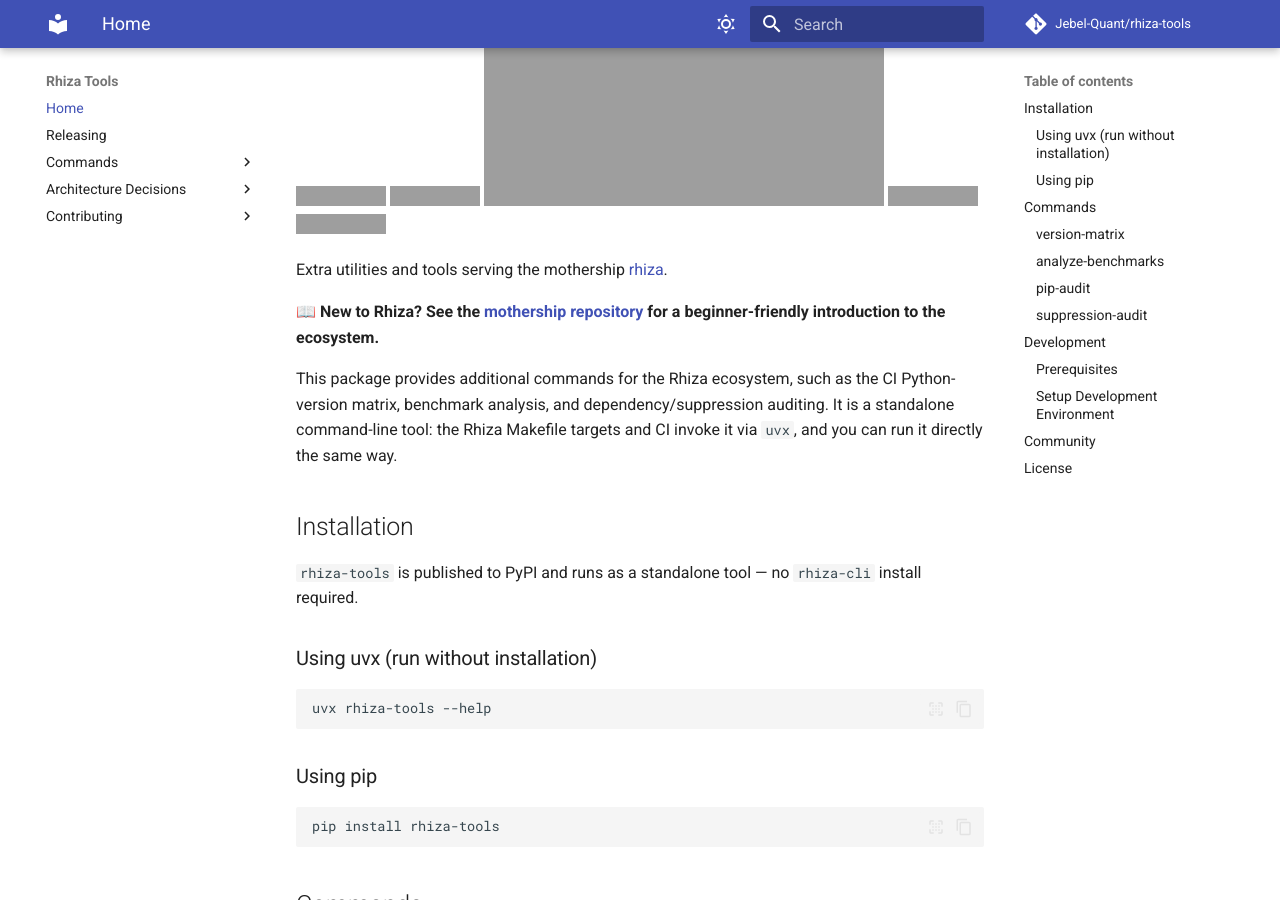
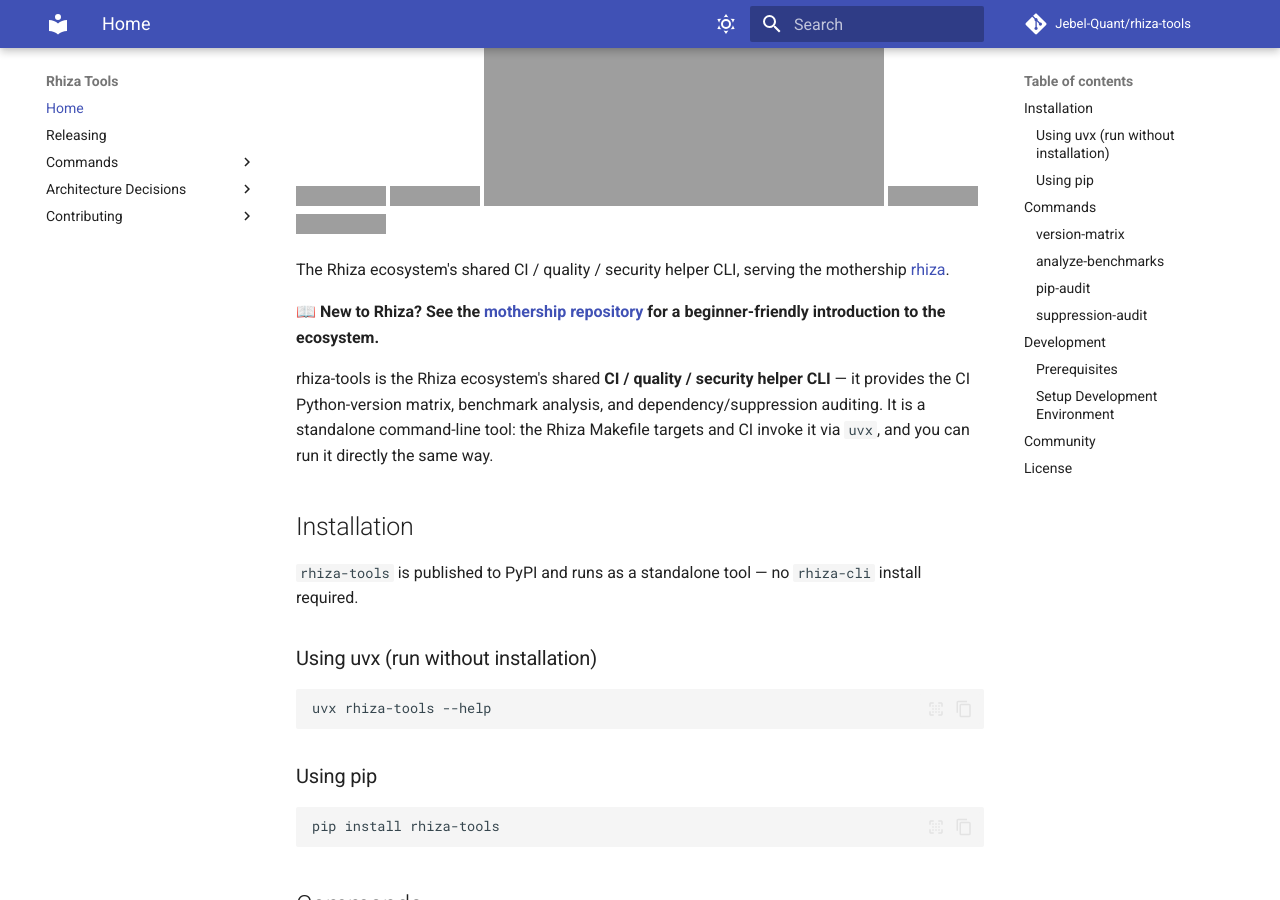
Before and after one commit to Jebel-Quant/rhiza-tools, an MkDocs documentation site: the page built from docs/index.md, in a window 1280 px wide and 900 px high, scrolled down 317 px. Built offline with MkDocs 1.6.1 and Material for MkDocs 9.7.7, drawn with Linux system fonts in a browser that asks for light colours; comment, search, counter and statistics services are not loaded; grey boxes are pictures that could not be loaded.

Commit message:
docs: reframe rhiza-tools as the CI/quality/security helper CLI (#338)
After the removal of the bump/release/rollback/update-readme commands, the
project's self-description still framed it as "release/versioning tooling".
Update the identity to match what it actually is now — the Rhiza ecosystem's
shared CI / quality / security helper CLI (version matrix, benchmark analysis,
pip-audit, suppression-audit):

- CLAUDE.md "What is this repo?"
- README title tagline + intro
- pyproject `description` (PyPI blurb)
- Typer app `--help` and the package/CLI module docstrings

Co-authored-by: Claude Opus 4.8 (1M context) <noreply@anthropic.com>

```diff
--- a/README.md
+++ b/README.md
@@ -7,11 +7,11 @@
 [![Downloads](https://static.pepy.tech/personalized-badge/rhiza-tools?period=month&units=international_system&left_color=black&right_color=orange&left_text=PyPI%20downloads%20per%20month)](https://pepy.tech/project/rhiza-tools)
 [![CodeFactor](https://www.codefactor.io/repository/github/jebel-quant/rhiza-tools/badge)](https://www.codefactor.io/repository/github/jebel-quant/rhiza-tools)
 
-Extra utilities and tools serving the mothership [rhiza](https://github.com/Jebel-Quant/rhiza).
+The Rhiza ecosystem's shared CI / quality / security helper CLI, serving the mothership [rhiza](https://github.com/Jebel-Quant/rhiza).
 
 **📖 New to Rhiza? See the [mothership repository](https://github.com/Jebel-Quant/rhiza) for a beginner-friendly introduction to the ecosystem.**
 
-This package provides additional commands for the Rhiza ecosystem, such as the CI Python-version matrix, benchmark analysis, and dependency/suppression auditing. It is a standalone command-line tool: the Rhiza Makefile targets and CI invoke it via `uvx`, and you can run it directly the same way.
+rhiza-tools is the Rhiza ecosystem's shared **CI / quality / security helper CLI** — it provides the CI Python-version matrix, benchmark analysis, and dependency/suppression auditing. It is a standalone command-line tool: the Rhiza Makefile targets and CI invoke it via `uvx`, and you can run it directly the same way.
 
 ## Installation
 
--- a/pyproject.toml
+++ b/pyproject.toml
@@ -5,7 +5,7 @@ build-backend = "hatchling.build"
 [project]
 name = "rhiza-tools"
 version = "0.8.1"
-description = "Extra utilities and tools for the Rhiza ecosystem"
+description = "CI, quality, and security helper CLI for the Rhiza ecosystem"
 readme = "README.md"
 requires-python = ">=3.11"
 license = {text = "MIT"}
--- a/src/rhiza_tools/__init__.py
+++ b/src/rhiza_tools/__init__.py
@@ -1,7 +1,7 @@
-"""Rhiza Tools — Extra utilities and tools for the Rhiza ecosystem.
+"""Rhiza Tools — CI, quality, and security helper CLI for the Rhiza ecosystem.
 
-Rhiza Tools provides additional commands and utilities for the Rhiza ecosystem.
-It includes tools for CI orchestration, benchmark analysis, and code hygiene
+Rhiza Tools is the shared helper CLI for Rhiza-managed projects. It provides the
+CI Python-version matrix, benchmark analysis, and dependency/suppression
 auditing.
 
 ## Key features
```
Also changed, not shown: CLAUDE.md (+9 -3 lines), 1 other file.
